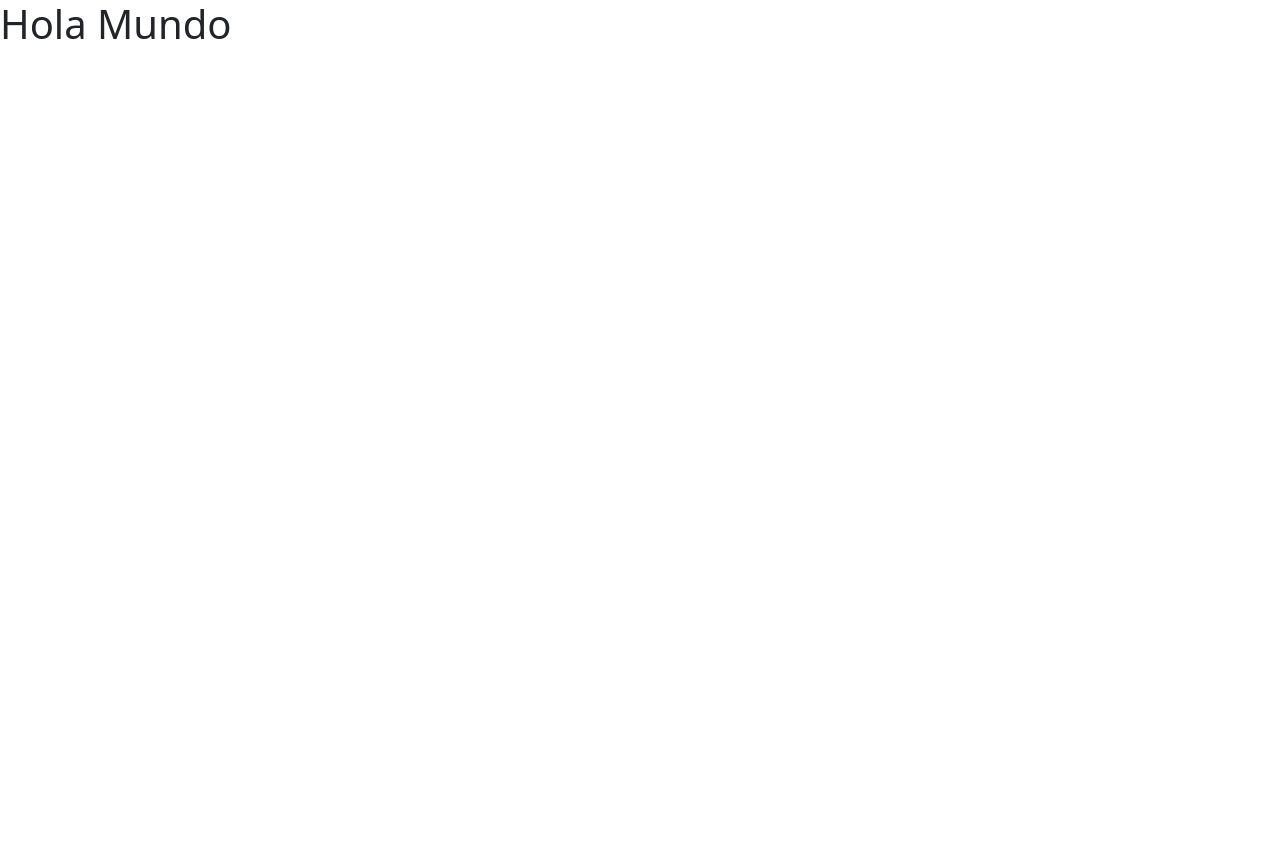
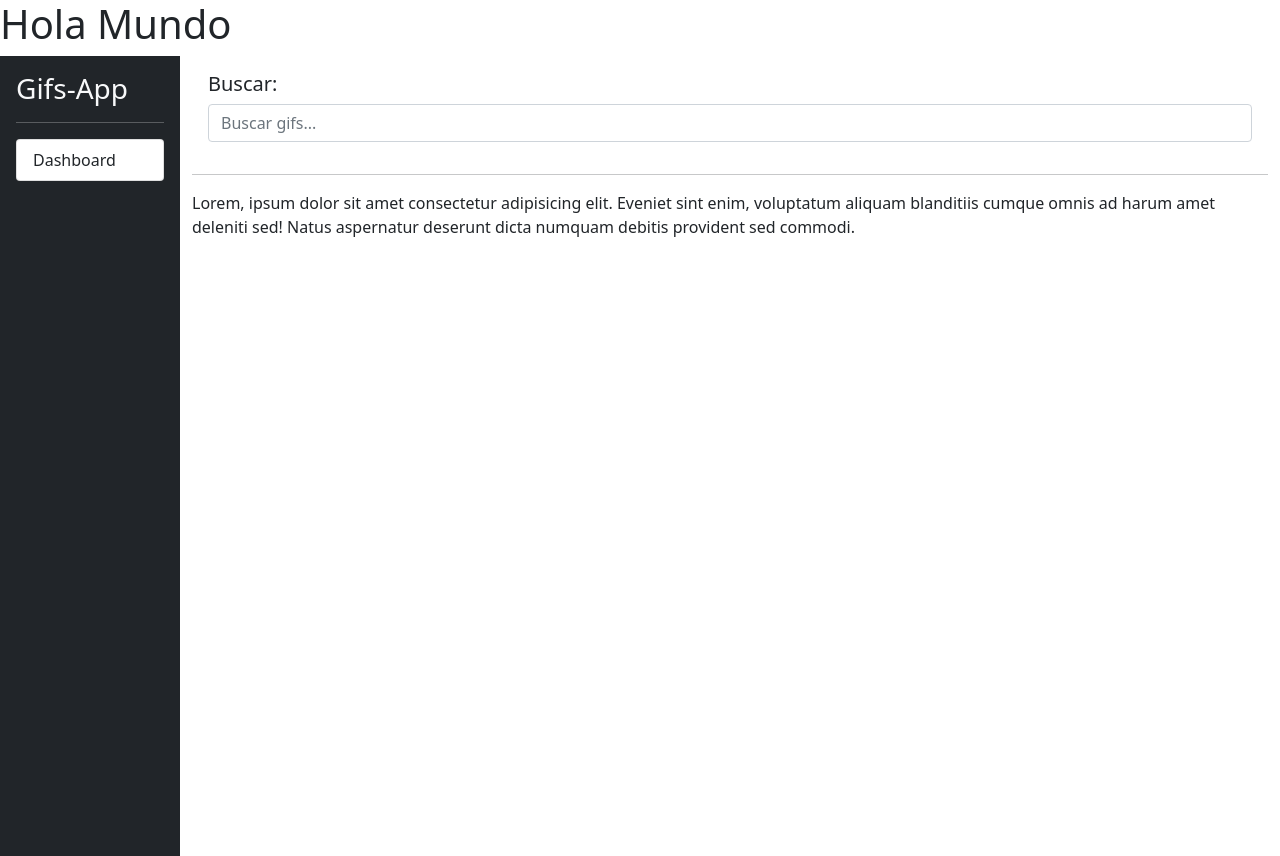
Before and after one commit to EmanuelAl/Angular, an Angular app in the folder gifsApp/: page / in a window 1280 px wide. Before the commit the page ends 800 px from the top, so only its background shows below. Built offline with nearby package versions, Linux system fonts and the light colour scheme.

Commit message:
diseño con estilos con bootstrap inicial para la app de Gifs

```diff
--- a/gifsApp/src/app/app.component.html
+++ b/gifsApp/src/app/app.component.html
@@ -1 +1,47 @@
 <h1>Hola Mundo</h1>
+<!-- trabajando con clases de Bootstrap-->
+<div class="d-flex"><!-- lo que contenga dentro el div lo pone uno al lado del otro-->
+  <!--
+    bg-dark : cambia el fondo a oscuro
+    border-rigth : pone borde a la derecha
+    p-3 : padding en 3px
+  -->
+
+  <!-- Sidebar -->
+  <div class="bg-dark border-rigth p-3" id="sidebar">
+    <h3 class="text-light">
+      Gifs-App
+    </h3>
+    <hr class="text-white">
+
+    <div class="list-group list-reset">
+      <a href="#"
+         class="list-group-item  list-group-item-action">
+        Dashboard
+      </a>
+    </div>
+  </div>
+  <!-- End Sidebar -->
+
+  <div class="container">
+    <div class="row p-3">
+
+      <div class="col">
+        <h5>Buscar:</h5>
+        <input type="text" class="form-control" placeholder="Buscar gifs...">
+      </div>
+
+
+    </div>
+    <hr>
+
+    <div class="row">
+      <div class="col">
+        Lorem, ipsum dolor sit amet consectetur adipisicing elit. Eveniet sint enim, voluptatum aliquam blanditiis cumque omnis ad harum amet deleniti sed! Natus aspernatur deserunt dicta numquam debitis provident sed commodi.
+      </div>
+    </div>
+
+  </div>
+
+
+</div>
--- a/gifsApp/src/styles.css
+++ b/gifsApp/src/styles.css
@@ -1 +1,9 @@
-/* You can add global styles to this file, and also import other style files */
+html, body {
+    height: 100%;
+}
+
+#sidebar {
+    height: 100%;
+    min-height: 100vh;
+    min-width: 180px;
+}
```
